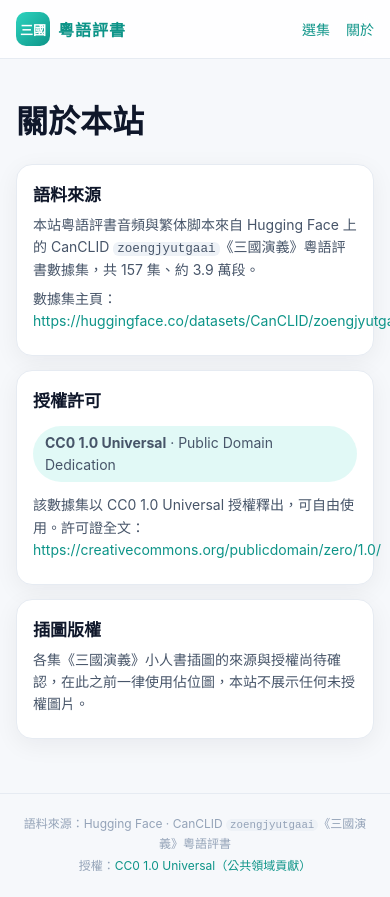
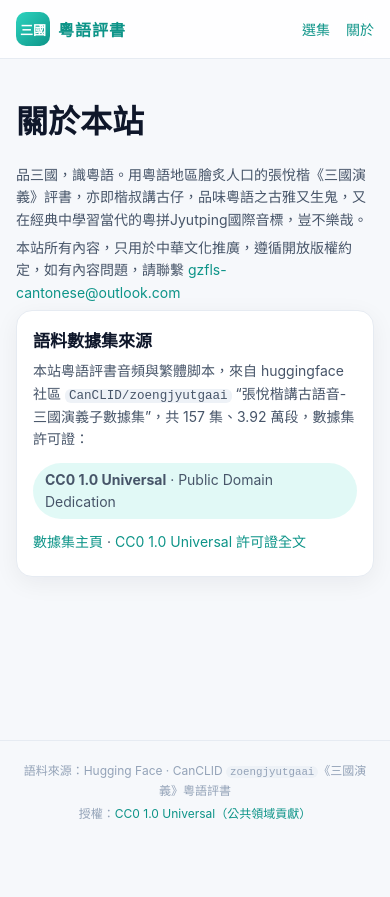
Before and after one commit to gzfls-cantonese/gzfls-cantonese.net, a React (Vite) app in the folder web/: page /about in a window 390 px wide. After the commit the page ends 844 px from the top, so only its background shows below. Built offline with nearby package versions, Linux system fonts and the light colour scheme.

Commit message:
feat: fix about-page URL overflow on mobile, adjust web page title

```diff
--- a/web/index.html
+++ b/web/index.html
@@ -4,7 +4,7 @@
     <meta charset="UTF-8" />
     <meta name="viewport" content="width=device-width, initial-scale=1.0, viewport-fit=cover" />
     <meta name="theme-color" content="#0f172a" />
-    <title>三國演義 · 粵語評書</title>
+    <title>品三國 · 識粵語</title>
   </head>
   <body>
     <div id="root"></div>
--- a/web/src/ui/AboutPage.tsx
+++ b/web/src/ui/AboutPage.tsx
@@ -16,38 +16,24 @@
   return (
     <div className="page about">
       <h1>關於本站</h1>
-
+      <p>
+        品三國，識粵語。用粵語地區膾炙人口的張悅楷《三國演義》評書，亦即楷叔講古仔，品味粵語之古雅又生鬼，又在經典中學習當代的粵拼Jyutping國際音標，豈不樂哉。
+      </p>
+      <p>
+        本站所有內容，只用於中華文化推廣，遵循開放版權約定，如有內容問題，請聯繫 <a href="mailto:gzfls-cantonese@outlook.com">gzfls-cantonese@outlook.com</a>
+      </p>
       <section>
-        <h2>語料來源</h2>
+        <h2>語料數據集來源</h2>
         <p>
-          本站粵語評書音頻與繁体脚本來自 Hugging Face 上的 CanCLID <code>zoengjyutgaai</code>
-          《三國演義》粵語評書數據集，共 157 集、約 3.9 萬段。
+          本站粵語評書音頻與繁體脚本，來自 huggingface 社區 <code>CanCLID/zoengjyutgaai</code>  “張悅楷講古語音-三國演義子數據集”，共 157 集、3.92 萬段，數據集許可證：
         </p>
-        <p>
-          數據集主頁：
-          <a href={source} target="_blank" rel="noreferrer noopener">
-            {source}
-          </a>
-        </p>
-      </section>
-
-      <section>
-        <h2>授權許可</h2>
         <p className="license-badge">
           <strong>{license}</strong> · Public Domain Dedication
         </p>
         <p>
-          該數據集以 {license} 授權釋出，可自由使用。許可證全文：
-          <a href={licenseUrl} target="_blank" rel="noreferrer noopener">
-            {licenseUrl}
-          </a>
-        </p>
-      </section>
-
-      <section>
-        <h2>插圖版權</h2>
-        <p>
-          各集《三國演義》小人書插圖的來源與授權尚待確認，在此之前一律使用佔位圖，本站不展示任何未授權圖片。
+          <a href={source} target="_blank" rel="noreferrer noopener">數據集主頁</a>
+          {'   ·   '}
+          <a href={licenseUrl} target="_blank" rel="noreferrer noopener">{license} 許可證全文</a>
         </p>
       </section>
     </div>
```
